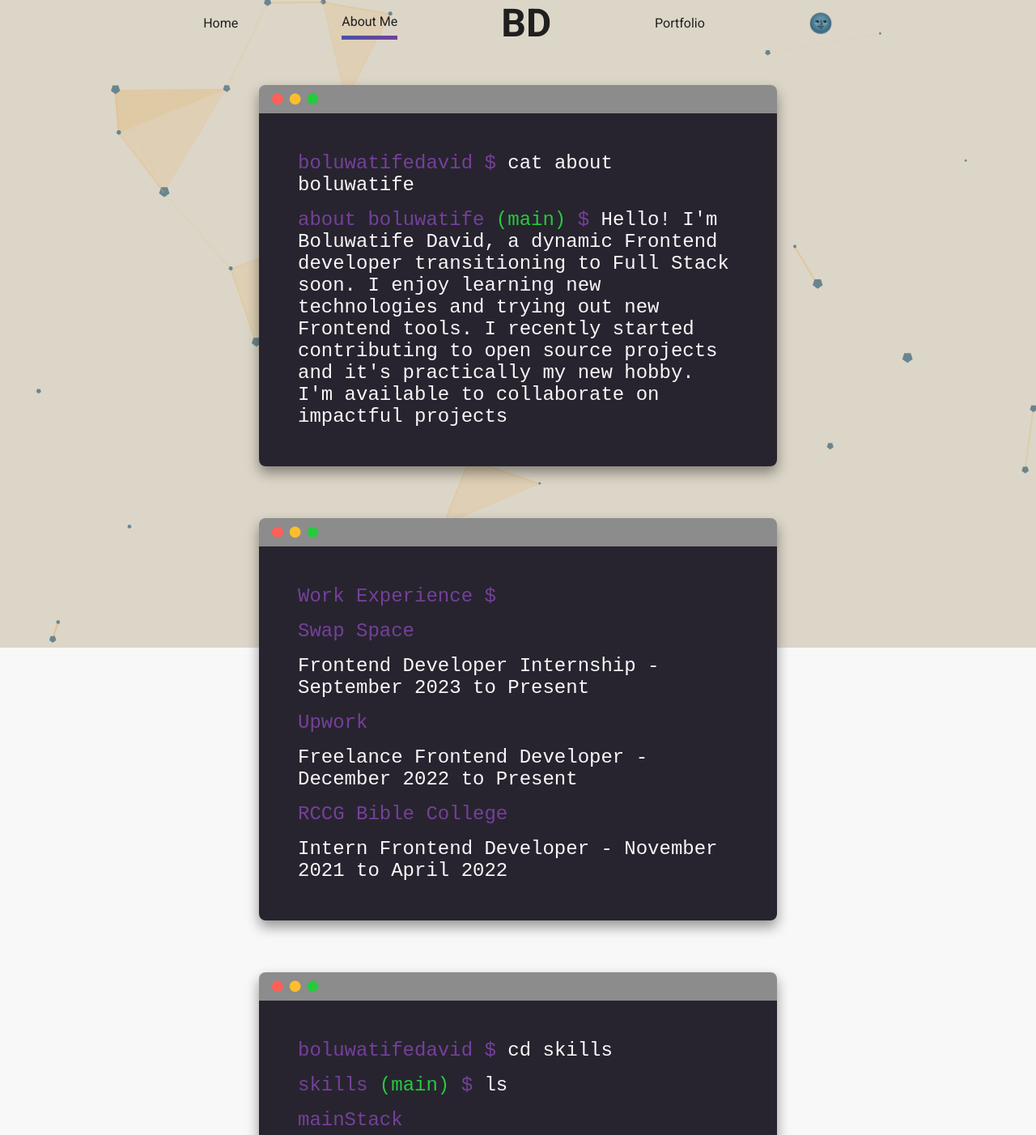
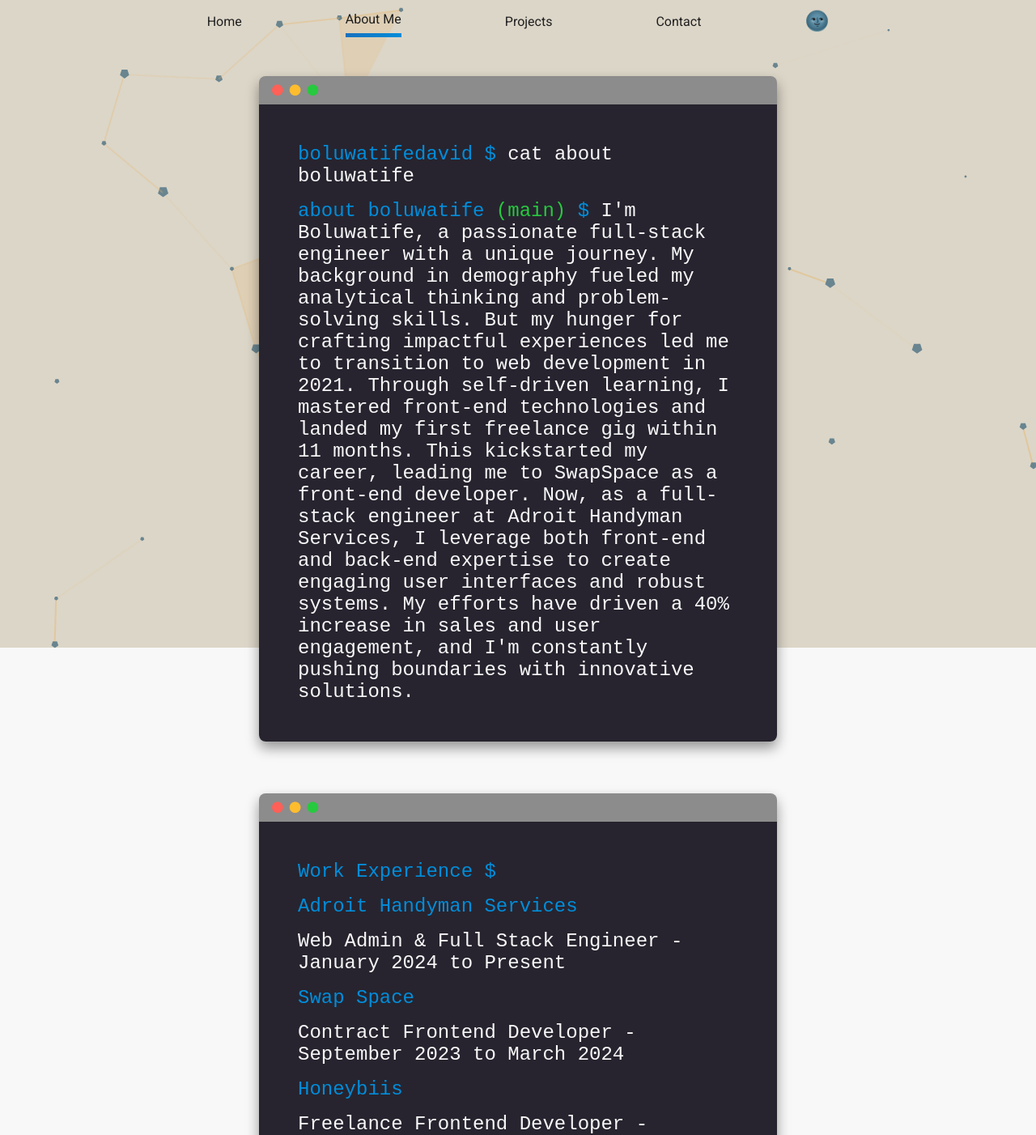
Before and after one commit to GIT-Gizmo/dave, a React (Vite) app: page /about in a window 1280 px wide. Shown: the top 1402 px of the page at 81% size. Built offline with nearby package versions, Linux system fonts and the light colour scheme.

Commit message:
Updated skills, projects and about me to reflect my full stack engineer skills

```diff
--- a/src/assets/colors/mainGradient.js
+++ b/src/assets/colors/mainGradient.js
@@ -1 +1 @@
-export let colors = ['rgb(117,64,154)', 'rgb(38,97,173)'];
+export let colors = ['#008DDA', 'rgb(38,97,173)'];
--- a/src/assets/colors/particlesBg.js
+++ b/src/assets/colors/particlesBg.js
@@ -1,7 +1,7 @@
 export const particleBgColors = () => {
   // for dark use atom one dark, for light use CLRS
   const background = (darkMode = false) => (darkMode ? '#0d2538' : '#DCD6C8');
-  const particle = (darkMode = false) => (darkMode ? '#c678dd' : '#5C7C8A');
+  const particle = (darkMode = false) => (darkMode ? '#41C9E2' : '#5C7C8A');
   const links = (darkMode = false) => (darkMode ? '#98c379' : '#E7B669');
 
   return {
--- a/src/assets/info/Info.jsx
+++ b/src/assets/info/Info.jsx
@@ -1,11 +1,12 @@
 import self from '../img/self.png';
+import adroit from '../img/adroit.png'
 import { colors } from '../colors/mainGradient';
 
 export const info = {
   firstName: ' Boluwatife',
   lastName: 'David',
   initials: 'BD', // the example uses first and last, but feel free to use three or more if you like.
-  position: 'a Frontend developer',
+  position: 'a Full Stack Engineer',
   selfPortrait: self, // don't change this unless you want to name your self-portrait in the "img" folder something else!
   gradient: `-webkit-linear-gradient(135deg, ${colors})`, // don't change this either
   baseColor: colors[0],
@@ -21,7 +22,7 @@
     },
     {
       emoji: '👨‍💻',
-      text: 'Front-End Developer | UI/UX',
+      text: 'Software Engineer | Web 3.0',
     },
     {
       emoji: '🤝',
@@ -29,7 +30,7 @@
     },
     {
       emoji: '📨',
-      text: <a href="mailto:davidbolu12@gmail.com?subject=🤘 Hi Dave, I will like to hire you">Davidbolu12@gmail.com</a>,
+      text: <a href="mailto:davidbolu12@gmail.com?subject=🤘 Hi Dave, I will like to hire you">Send me a mail</a>,
     },
   ],
   socials: [
@@ -59,19 +60,28 @@
       label: 'telegram',
     },
   ],
-  bio: "Hello! I'm Boluwatife David, a dynamic Frontend developer transitioning to Full Stack soon. I enjoy learning new technologies and trying out new Frontend tools. I recently started contributing to open source projects and it's practically my new hobby. I'm available to collaborate on impactful projects",
+  bio: "I'm Boluwatife, a passionate full-stack engineer with a unique journey. My background in demography fueled my analytical thinking and problem-solving skills. But my hunger for crafting impactful experiences led me to transition to web development in 2021. Through self-driven learning, I mastered front-end technologies and landed my first freelance gig within 11 months. This kickstarted my career, leading me to SwapSpace as a front-end developer. Now, as a full-stack engineer at Adroit Handyman Services, I leverage both front-end and back-end expertise to create engaging user interfaces and robust systems. My efforts have driven a 40% increase in sales and user engagement, and I'm constantly pushing boundaries with innovative solutions.",
   skills: {
-    mainStack: ['Reactjs', 'Nextjs', 'Tailwind CSS', 'Vite', 'Git', 'Vercel', 'APIs', 'Firebase'],
-    otherSkills: ['Html/Css', 'JavaScript', 'Typescript','Mongodb', 'Material ui', 'Bootstrap', 'JQuery', 'Chakra ui', 'Netlify', 'Google Cloud', 'Redux', 'Npm', 'Jest', 'Figma', 'Sass', 'Php', 'Wordpress', 'Wix'],
-    /*database: [ 'Supabase', ],
+    frontEnd: ['Reactjs', 'Nextjs', 'JavaScript', 'Typescript', 'Tailwind CSS', 'Vite', 'Material ui', 'Chakra ui', 'Sass', 'Bootstrap', 'Html/Css', 'JQuery',],
+    backEnd: [ 'Nodejs', 'Expressjs', 'MongoDb', 'REST api', 'Php', 'Python', 'Firebase', 'Ejs', ],
+    developmentTools: [ 'Git', 'Vite', 'Vercel', 'Netlify', 'Google Cloud', 'Redux', 'Npm', 'Jest', 'Figma', 'CPanel', 'Wordpress', 'Wix'],
+    /*
   tools: [ 'Cypress'],
     cms: [],*/
-    interests: ['Nodejs', 'Expressjs', 'Nestjs', 'Graphql', 'Rest api', 'Python', 'React native']
+    // interests: ['Graphql',]
   },
   hobbies: [
     {
       label: 'Coding',
       emoji: '🧑‍💻',
+    },
+    {
+      label: 'Dancing',
+      emoji: '🕺',
+    },
+    {
+      label: 'Solving problems',
+      emoji: '🛠️',
     },
     {
       label: 'Video games',
@@ -86,16 +96,8 @@
       emoji: '📖',
     },
     {
-      label: 'Solving coding challenge',
-      emoji: '🛠️',
-    },
-    {
-      label: 'Taking a walk',
+      label: 'Taking walks',
       emoji: '🚶',
-    },
-    {
-      label: 'Dancing',
-      emoji: '🕺',
     },
   ],
   portfolio: [
@@ -103,15 +105,23 @@
     //   for the null ones, the button will not show up
     {
       title: 'PromptSynth',
-      detail: 'Prompt Synth is a platform for sharing and exploring powerful AI prompts.Built with the robust full-stack capabilities of Next.js and MongoDB, beautifully styled with Tailwind CSS. ',
+      detail: 'Prompt Synth is a web app for sharing and exploring powerful AI prompts. Built with the robust full-stack capabilities of Next.js and MongoDB, beautifully styled with Tailwind CSS.',
       stack: 'Html, Css, Bootstrap, jQuery',
       live: 'https://promptsynth.vercel.app', //this should be a link to the live version of your project, think github pages, netlify, heroku, etc. Or your own domain, if you have it.
       source: 'https://github.com/GIT-Gizmo/promptsynth', // this should be a link to the **repository** of the project, where the code is hosted.
       image: 'https://i.gyazo.com/eaba80346d6a95e5b8a6b0a1448c9c4b.png',
     },
     {
+      title: 'Adroit Handyman',
+      detail: ': A company website for Adroit Handyman Services where users booking professional Handymen for different services. ',
+      stack: 'Nextjs, Nodejs, Shadcn UI, Tailwind CSS',
+      live: 'https://www.adroithandymanservices.com', //this should be a link to the live version of your project, think github pages, netlify, heroku, etc. Or your own domain, if you have it.
+      source: 'https://github.com/GIT-Gizmo/promptsynth', // this should be a link to the **repository** of the project, where the code is hosted.
+      image: adroit,
+    },
+    {
       title: 'WingsTrip',
-      detail: 'A beautiful react template. Embark on your dream vacation with Wings Trip! Easily book your ideal flights and set off on unforgettable journeys to your favorite destinations.',
+      detail: 'A beautiful landing page template. Embark on your dream vacation with Wings Trip! Easily book your ideal flights and set off on unforgettable journeys to your favorite destinations.',
       stack: 'React, Sass, Aos',
       live: 'https://wingstrip.vercel.app', //this should be a link to the live version of your project, think github pages, netlify, heroku, etc. Or your own domain, if you have it.
       source: 'https://github.com/GIT-Gizmo/Wings-Trip', // this should be a link to the **repository** of the project, where the code is hosted.
@@ -121,7 +131,7 @@
       title: 'Ehazypay',
       detail: 'Ehazypay is a single page platform that gives you easy access to trade your cryptocurrencies directly with trusted vendors.',
       stack: 'Html, Css, Bootstrap, jQuery',
-      live: 'https://ehazypay.com.ng', //this should be a link to the live version of your project, think github pages, netlify, heroku, etc. Or your own domain, if you have it.
+      live: 'https://ehazypay.vercel.app', //this should be a link to the live version of your project, think github pages, netlify, heroku, etc. Or your own domain, if you have it.
       source: 'https://github.com/GIT-Gizmo/ehazypay', // this should be a link to the **repository** of the project, where the code is hosted.
       image: 'https://i.gyazo.com/1bf1cbf1ea795ec74aa2e4e0ae5ca54a.png',
     },
@@ -143,7 +153,7 @@
     },
     {
       title: 'Glamour Threads',
-      detail: 'An attractive lnading page template for an online clothing store.',
+      detail: 'An attractive landing page template for an online clothing store.',
       stack: 'Html, Sass',
       live: 'https://glamour-threads.vercel.app/', //this should be a link to the live version of your project, think github pages, netlify, heroku, etc. Or your own domain, if you have it.
       source: 'https://github.com/GIT-Gizmo/glamour-threads', // this should be a link to the **repository** of the project, where the code is hosted.
--- a/src/components/BaseLayout.jsx
+++ b/src/components/BaseLayout.jsx
@@ -3,7 +3,8 @@
 import Navbar from './Navbar';
 import Home from './home/Home';
 import About from './about/About';
-import Portfolio from './portfolio/Portfolio';
+import Projects from './projects/Projects';
+import Contact from './contact/Contact';
 import { Route, Routes } from 'react-router-dom';
 import { Box, Grid } from '@mui/material';
 import ParticlesBg from './particles/ParticlesBg';
@@ -12,7 +13,7 @@
 export default function BaseLayout() {
   let [darkMode, setDarkMode] = useState(false);
 
-  function handleToggleDarkMode() {
+  const handleToggleDarkMode = () => {
     let oppositeOfCurrentDarkMode = !darkMode;
     localStorage.setItem('darkMode', `${oppositeOfCurrentDarkMode}`);
     setDarkMode(oppositeOfCurrentDarkMode);
@@ -57,7 +58,8 @@
           <Routes>
             <Route exact path={'/'} element={<Home darkMode={darkMode} />} />
             <Route exact path={'/about'} element={<About />} />
-            <Route exact path={'/portfolio'} element={<Portfolio />} />
+            <Route exact path={'/projects'} element={<Projects />} />
+            <Route exact path={'/contact'} element={<Contact />} />
           </Routes>
         </Grid>
         <Grid item>
--- a/src/components/Navbar.jsx
+++ b/src/components/Navbar.jsx
@@ -16,16 +16,21 @@
     to: './about',
     active: 'about',
   },
+  // {
+  //   name: info.initials,
+  //   type: 'initials',
+  //   to: '/',
+  //   active: 'home',
+  // },
   {
-    name: info.initials,
-    type: 'initials',
-    to: '/',
-    active: 'home',
+    name: 'Projects',
+    to: './projects',
+    active: 'projects',
   },
   {
-    name: 'Portfolio',
-    to: './portfolio',
-    active: 'portfolio',
+    name: 'Contact',
+    to: './contact',
+    active: 'contact',
   },
 ];
 
@@ -42,8 +47,9 @@
         display={'flex'}
         justifyContent={'center'}
         alignItems={'center'}
-        gap={{ xs: '2rem', md: '8rem' }}
+        gap={{ xs: '1rem', sm: '3rem', md: '8rem' }}
         fontSize={'1rem'}
+        marginTop={'0.4rem'}
       >
         {links.map((link, index) => (
           <Box
--- a/src/components/about/About.jsx
+++ b/src/components/about/About.jsx
@@ -7,7 +7,7 @@
 export default function About() {
   const firstName = info.firstName.toLowerCase();
 
-  function aboutMeText() {
+  const aboutMeText = () => {
     return (
       <>
         <p>
@@ -43,27 +43,31 @@
     );
   };
 
-  function experience() {
+  const experience = () => {
     return (
       <>
         <p><span style={{color: info.baseColor}}>Work Experience $</span></p>
           <p>
-                <p style={{color: info.baseColor}}>Swap Space</p>
-                <p>Frontend Developer Internship - September 2023 to Present</p>
+              <p style={{color: info.baseColor}}>Adroit Handyman Services</p>
+              <p>Web Admin & Full Stack Engineer - January 2024 to Present</p>
           </p>
           <p>
-                <p style={{color: info.baseColor}}>Upwork</p>
-                <p>Freelance Frontend Developer - December 2022 to Present</p>
+              <p style={{color: info.baseColor}}>Swap Space</p>
+              <p>Contract Frontend Developer - September 2023 to March 2024</p>
           </p>
           <p>
-                <p style={{color: info.baseColor}}>RCCG Bible College</p>
-                <p>Intern Frontend Developer - November 2021 to April 2022</p>
+              <p style={{color: info.baseColor}}>Honeybiis</p>
+              <p>Freelance Frontend Developer - February 2023 to March 2023</p>
+          </p>
+          <p>
+              <p style={{color: info.baseColor}}>Ehazypay</p>
+              <p>Contract Web Administrator - December 2022 to December 2024</p>
           </p>
       </>
     );
   }
 
-  function skillsText() {
+  const skillsText = () => {
     return (
       <>
         <p>
@@ -86,7 +90,7 @@
     );
   }
 
-  function miscText() {
+  const miscText = () => {
     return (
       <>
         <p>
--- /dev/null
+++ b/src/components/contact/Contact.jsx
@@ -0,0 +1,33 @@
+import React from 'react';
+import Terminal from '../about/Terminal';
+import Style from './Contact.module.scss';
+import { Box } from '@mui/material';
+
+export default function Contact() {
+
+  const contact = () => {
+    return (
+      <>
+        <section>
+            <div>
+
+                <div>
+
+                    <h2 className="heading">Let's <span className={Style.gradient}>Get in Touch.</span></h2>
+
+                    <p>Feel free to email me. I'm available to collaborate on impactful projects and talk about everything relating to Tech.</p>
+                </div>
+
+                <a href="mailto:davidbolu12@gmail.com" className={Style.button}>Say Hello</a>
+            </div>
+        </section>
+      </>
+    );
+  }
+
+  return (
+    <Box display={'flex'} flexDirection={'column'} alignItems={'center'} mt={'3rem'}>
+      <Terminal text={contact()} />
+    </Box>
+  );
+}
--- /dev/null
+++ b/src/components/contact/Contact.module.scss
@@ -0,0 +1,19 @@
+$primary: #008DDA; // Blue base color
+$secondary: rgb(38,97,173); // Yellow base color
+
+.gradient {
+  background: linear-gradient(to right, $primary, $secondary);
+  background-clip: text;
+  -webkit-text-fill-color: transparent;
+}
+
+.button {
+  display: inline-block;
+  padding: 0.5rem 1rem;
+  border: none;
+  border-radius: 4px;
+  cursor: pointer;
+  text-decoration: none;
+  background-color: $secondary;
+  color: #fff;
+}
--- a/src/components/portfolio/PortfolioBlock.jsx
+++ b/src/components/projects/PortfolioBlock.jsx
@@ -24,7 +24,7 @@
                     '  0 100px 80px rgba(0, 0, 0, 0.12)',
             }}
         />
-      <h1 style={{ fontSize: '2rem' }}>{title}</h1>
+      <h1 style={{ marginTop: '1rem', fontSize: '2rem' }}>{title}</h1>
       <h3 className={Style.detail} style={{ marginTop: '1rem', textAlign: 'center', fontSize: '14px'
     }}>{detail}</h3>
       <h4 style={{ fontSize: '20px', fontWeight: '500', marginTop: '1rem' }}> <IconLink icon={'fa fa-cogs'} /> {stack}</h4>
```
Also changed, not shown: src/assets/img/adroit.png (added), src/components/projects/IconLink.jsx (renamed from src/components/portfolio/IconLink.jsx), src/components/projects/PortfolioBlock.module.scss (renamed from src/components/portfolio/PortfolioBlock.module.scss), src/components/projects/Projects.jsx (renamed from src/components/portfolio/Portfolio.jsx), 1 other file (tests, documents, lock files or other folders). Lines whose indentation alone changed are shown as unchanged.
